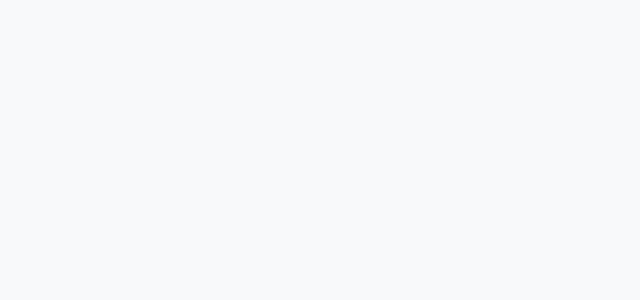
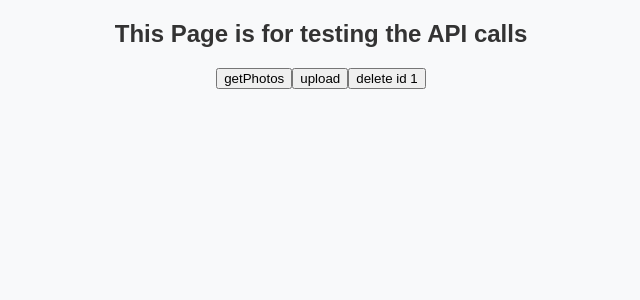
Before and after one commit to anu03br/PhotoApp, a React (Create React App) app in the folder frontend/: page /testpage in a window 1280 px wide. Before the commit this address had no page. Shown: the top 300 px of the page, without its empty margins (319-959 px from the left). Built offline with nearby package versions, Linux system fonts and the light colour scheme.

Commit message:
feat: added TestPage.jsx to frontend to test API calls

```diff
--- a/frontend/src/App.js
+++ b/frontend/src/App.js
@@ -1,6 +1,7 @@
 import React from 'react';
 import { BrowserRouter as Router, Routes, Route } from 'react-router-dom';
 import HomePage from './components/HomePage';
+import TestPage from "./components/TestPage";
 import ProfileCustomization from './components/ProfileCustomization';
 import './App.css';
 
@@ -11,6 +12,7 @@ function App() {
                 <Routes>
                     <Route path="/" element={<HomePage />} />
                     <Route path="/profile-customization" element={<ProfileCustomization />} />
+                    <Route path="/testpage" element={<TestPage />} />
                 </Routes>
             </div>
         </Router>
--- a/frontend/src/components/HomePage.js
+++ b/frontend/src/components/HomePage.js
@@ -5,8 +5,11 @@ import './HomePage.css';
 const HomePage = () => {
     const navigate = useNavigate();
 
-    const handleNavigation = () => {
-        navigate('/profile-customization');
+    const handleNavigation = async () => {
+        // navigate('/profile-customization');
+        const response = await fetch("http://localhost:8080/photos")
+        const data = await response.json()
+        console.log(data);
     };
 
     return (
@@ -18,7 +21,7 @@ const HomePage = () => {
                     <ul>
                         <li><a href="/">Home</a></li>
                         <li><a href="/profile-customization">Customize</a></li>
-                        <li><a href="#features">Features</a></li>
+                        <li><a href="/testpage">Testpage</a></li>
                         <li><a href="#contact">Contact</a></li>
                     </ul>
                 </nav>
--- /dev/null
+++ b/frontend/src/components/TestPage.jsx
@@ -0,0 +1,36 @@
+import React from "react";
+
+const TestPage = () => {
+
+    const getPhotos = async () => {
+        const response = await fetch("http://localhost:8080/photos")
+        const data = await response.json()
+        // this is just for debugging
+        console.log(data);
+    };
+
+    const uploadPhoto =async () => {
+        const response = await fetch("http://localhost:8080/upload.html")
+        const data = await response.json()
+        // this is just for debugging
+        console.log(data);
+    }
+    //this just deletes photo 1 for now
+    const deletePhoto =async () => {
+        const response = await fetch("http://localhost:8080/delete/1")
+        const data = await response.json()
+        // this is just for debugging
+        console.log(data);
+    }
+
+    return (
+        <div className="testpage">
+            <h2>This Page is for testing the API calls</h2>
+            <button onClick={getPhotos}>getPhotos</button>
+            <button onClick={uploadPhoto}>upload</button>
+            <button onClick={deletePhoto}>delete id 1</button>
+        </div>
+    );
+};
+
+export default TestPage;
```
